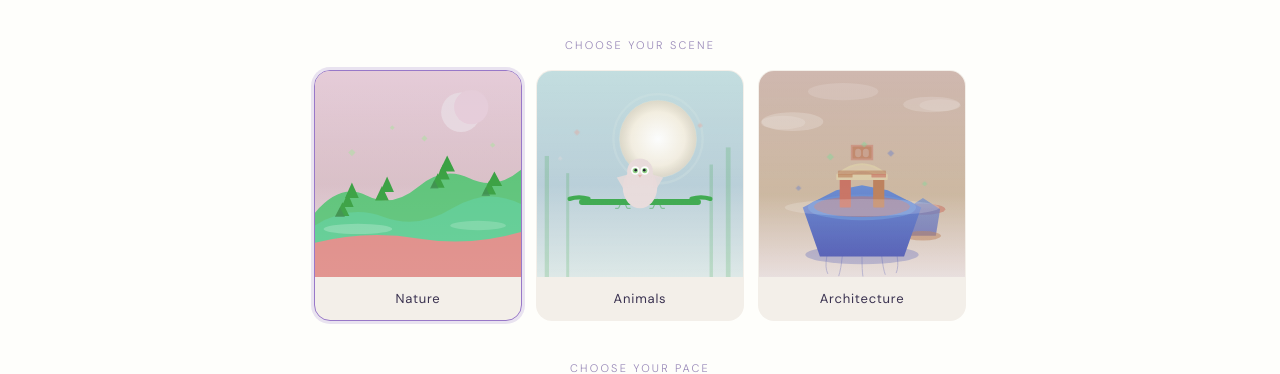
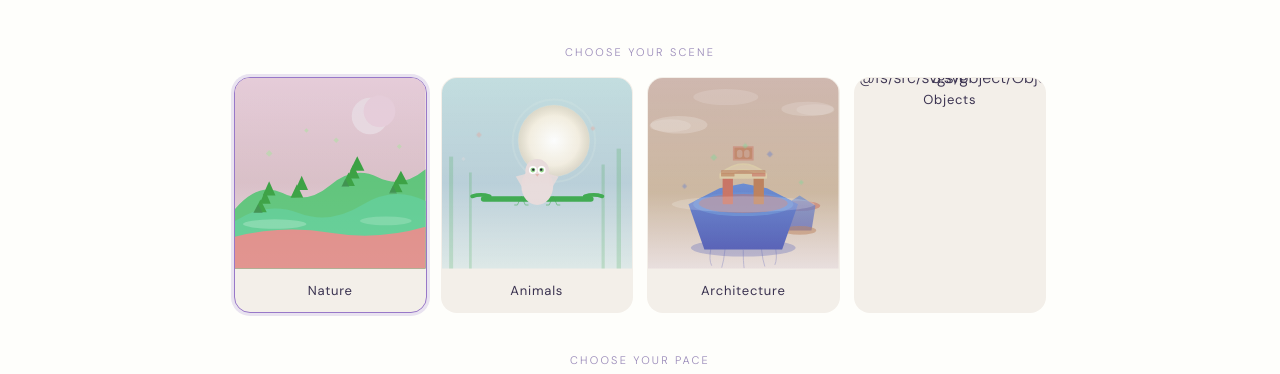
Before and after one commit to oplah/stillness, a React (Vite) app: page / in a window 1280 px wide. Both pictures are taken after a click on the button "BEGIN A PUZZLE". Shown: the part 125-499 px from the top of the page. Built offline with nearby package versions, Linux system fonts and the light colour scheme.

Commit message:
Add Objects as a 4th puzzle category
Co-Authored-By: Claude Sonnet 4.6 <noreply@anthropic.com>

```diff
--- a/src/App.jsx
+++ b/src/App.jsx
@@ -7,7 +7,7 @@ import Complete from './Complete';
 import { genIll } from './palettes';
 
 const DIFF = { easy: [4, 4], medium: [5, 5], hard: [6, 6] };
-const THEME_LABELS = { nature: 'Nature', animals: 'Animals', things: 'Architecture' };
+const THEME_LABELS = { nature: 'Nature', animals: 'Animals', things: 'Architecture', objects: 'Objects' };
 
 export default function App() {
   const [screen, setScreen] = useState('landing'); // always start at landing on refresh
--- a/src/LandingBg.jsx
+++ b/src/LandingBg.jsx
@@ -26,6 +26,10 @@ import n9  from './svgs/nature/Nature-9.svg?url';
 import a9  from './svgs/animals/Animal-9.svg?url';
 import a10 from './svgs/animals/Animal-10.svg?url';
 import a11 from './svgs/animals/Animal-11.svg?url';
+import ob1 from './svgs/object/Object-1.svg?url';
+import ob2 from './svgs/object/Object-2.svg?url';
+import ob3 from './svgs/object/Object-3.svg?url';
+import ob4 from './svgs/object/Object-4.svg?url';
 
 // [src, xVw, yVh, rotateDeg, depth, desktopSize, tabletSize, mobileSize]
 // null = hidden at that breakpoint
@@ -59,6 +63,11 @@ const CARDS = [
   [a11,   46, -14,  -9, 0.72, 174, null, null],
   [ar7,  -40,  52,   8, 0.50, 160, null, null],
   [ar8,   38,  52, -11, 0.42, 154, null, null],
+  // objects — desktop only
+  [ob1,  -54,  -6,  14, 0.58, 156, null, null],
+  [ob2,   52,  -6,  -9, 0.44, 148, null, null],
+  [ob3,  -52,  32,  -7, 0.66, 162, null, null],
+  [ob4,   50,  32,  10, 0.52, 152, null, null],
 ];
 
 export default function LandingBg() {
--- a/src/Setup.jsx
+++ b/src/Setup.jsx
@@ -1,7 +1,7 @@
 import { useState } from 'react';
 import { genPreview } from './palettes';
 
-const THEME_LABELS = { nature: 'Nature', animals: 'Animals', things: 'Architecture' };
+const THEME_LABELS = { nature: 'Nature', animals: 'Animals', things: 'Architecture', objects: 'Objects' };
 const DLABELS = { easy: 'Gentle · 16 pieces', medium: 'Calm · 25 pieces', hard: 'Serene · 36 pieces' };
 
 export default function Setup({ onBegin, onBack, uiTheme, onToggleUi }) {
@@ -12,6 +12,7 @@ export default function Setup({ onBegin, onBack, uiTheme, onToggleUi }) {
     nature:  genPreview('nature'),
     animals: genPreview('animals'),
     things:  genPreview('things'),
+    objects: genPreview('objects'),
   }));
 
   return (
@@ -30,7 +31,7 @@ export default function Setup({ onBegin, onBack, uiTheme, onToggleUi }) {
       <div className="setup-content">
         <span className="setup-label">Choose your scene</span>
         <div className="theme-grid">
-          {['nature', 'animals', 'things'].map(t => (
+          {['nature', 'animals', 'things', 'objects'].map(t => (
             <div key={t} className={`theme-card${theme === t ? ' sel' : ''}`} onClick={() => setTheme(t)}>
               <div dangerouslySetInnerHTML={{ __html: prev[t] }} style={{ lineHeight: 0 }} />
               <div className="tc-label">{THEME_LABELS[t]}</div>
--- a/src/index.css
+++ b/src/index.css
@@ -77,9 +77,12 @@ html, body { height: 100%; background: var(--bg); color: var(--text); font-famil
 .sub-note { font-size: 12px; color: var(--muted); letter-spacing: .05em; margin-top: 4px; }
 
 /* Setup */
-.setup-content { position: relative; text-align: center; max-width: 700px; width: 100%; padding: 40px 24px; animation: floatUp .7s ease both; }
+.setup-content { position: relative; text-align: center; max-width: 860px; width: 100%; padding: 40px 24px; animation: floatUp .7s ease both; }
 .setup-label { font-size: 11px; letter-spacing: .2em; text-transform: uppercase; color: var(--muted); margin-bottom: 18px; display: block; }
-.theme-grid { display: grid; grid-template-columns: repeat(3, 1fr); gap: 14px; margin-bottom: 40px; }
+.theme-grid { display: grid; grid-template-columns: repeat(4, 1fr); gap: 14px; margin-bottom: 40px; }
+@media (max-width: 600px) {
+  .theme-grid { grid-template-columns: repeat(2, 1fr); }
+}
 .theme-card { background: #f3efe9; border: 1.5px solid transparent; border-radius: 16px; overflow: hidden; cursor: pointer; transition: all .25s; }
 .theme-card:hover { transform: translateY(-3px); box-shadow: 0 12px 40px rgba(80,60,140,.1); }
 .theme-card.sel { border-color: var(--lav); box-shadow: 0 0 0 3px rgba(152,120,200,.2); }
--- a/src/palettes.js
+++ b/src/palettes.js
@@ -28,6 +28,12 @@ import nature8Svg        from './svgs/nature/Nature-8.svg?raw';
 import nature9Svg        from './svgs/nature/Nature-9.svg?raw';
 import nature10Svg       from './svgs/nature/Nature-10.svg?raw';
 import nature11Svg       from './svgs/nature/Nature-11.svg?raw';
+import object1Svg        from './svgs/object/Object-1.svg?raw';
+import object2Svg        from './svgs/object/Object-2.svg?raw';
+import object3Svg        from './svgs/object/Object-3.svg?raw';
+import object4Svg        from './svgs/object/Object-4.svg?raw';
+import object5Svg        from './svgs/object/Object-5.svg?raw';
+import object6Svg        from './svgs/object/Object-6.svg?raw';
 
 const uid = () => Math.random().toString(36).slice(2, 7);
 
@@ -104,7 +110,23 @@ function genThingsPal() {
   ];
 }
 
-const PAL_GENS = { nature: genNaturePal, animals: genAnimalsPal, things: genThingsPal };
+function genObjectsPal() {
+  const baseH = r(0, 360);
+  return [
+    hsl(baseH,        r(30, 55), r(60, 75)),
+    hsl(baseH + 20,   r(25, 50), r(65, 78)),
+    hsl(baseH - 15,   r(20, 40), r(70, 82)),
+    hsl(baseH + 40,   r(35, 58), r(55, 68)),
+    hsl(baseH + 60,   r(30, 52), r(58, 72)),
+    hsl(baseH + 80,   r(28, 48), r(62, 76)),
+    hsl(baseH + 100,  r(32, 54), r(56, 70)),
+    hsl(baseH + 140,  r(25, 45), r(64, 78)),
+    hsl(baseH + 180,  r(30, 50), r(60, 74)),
+    hsl(baseH + 220,  r(28, 48), r(62, 76)),
+  ];
+}
+
+const PAL_GENS = { nature: genNaturePal, animals: genAnimalsPal, things: genThingsPal, objects: genObjectsPal };
 
 // ── SVG generators ──────────────────────────────────────────────────────────
 
@@ -690,6 +712,10 @@ const VARIANTS = {
     () => architecture1Svg, () => architecture2Svg, () => architecture3Svg, () => architecture4Svg,
     () => architecture5Svg, () => architecture6Svg, () => architecture7Svg, () => architecture8Svg,
   ],
+  objects: [
+    () => object1Svg, () => object2Svg, () => object3Svg,
+    () => object4Svg, () => object5Svg, () => object6Svg,
+  ],
 };
 
 // Preview uses only the first 4 programmatic variants (no uploaded SVGs),
```
